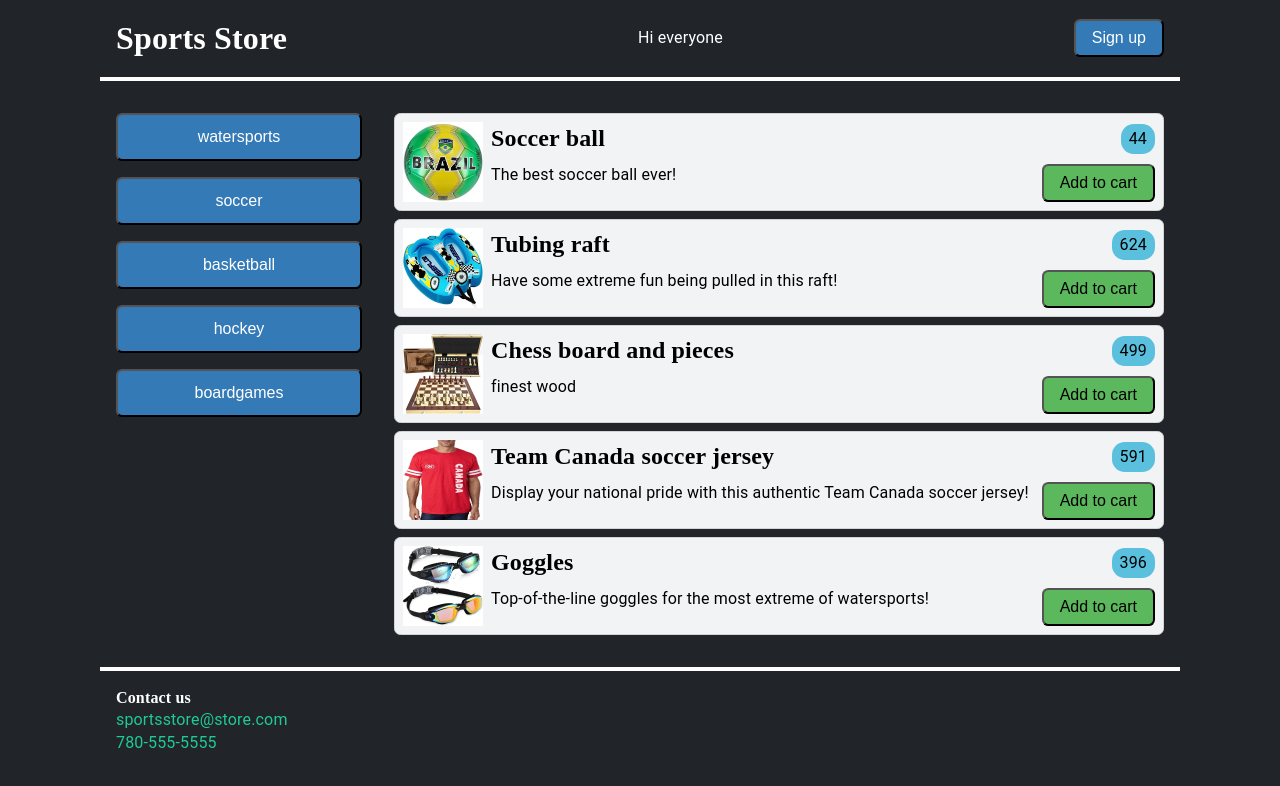
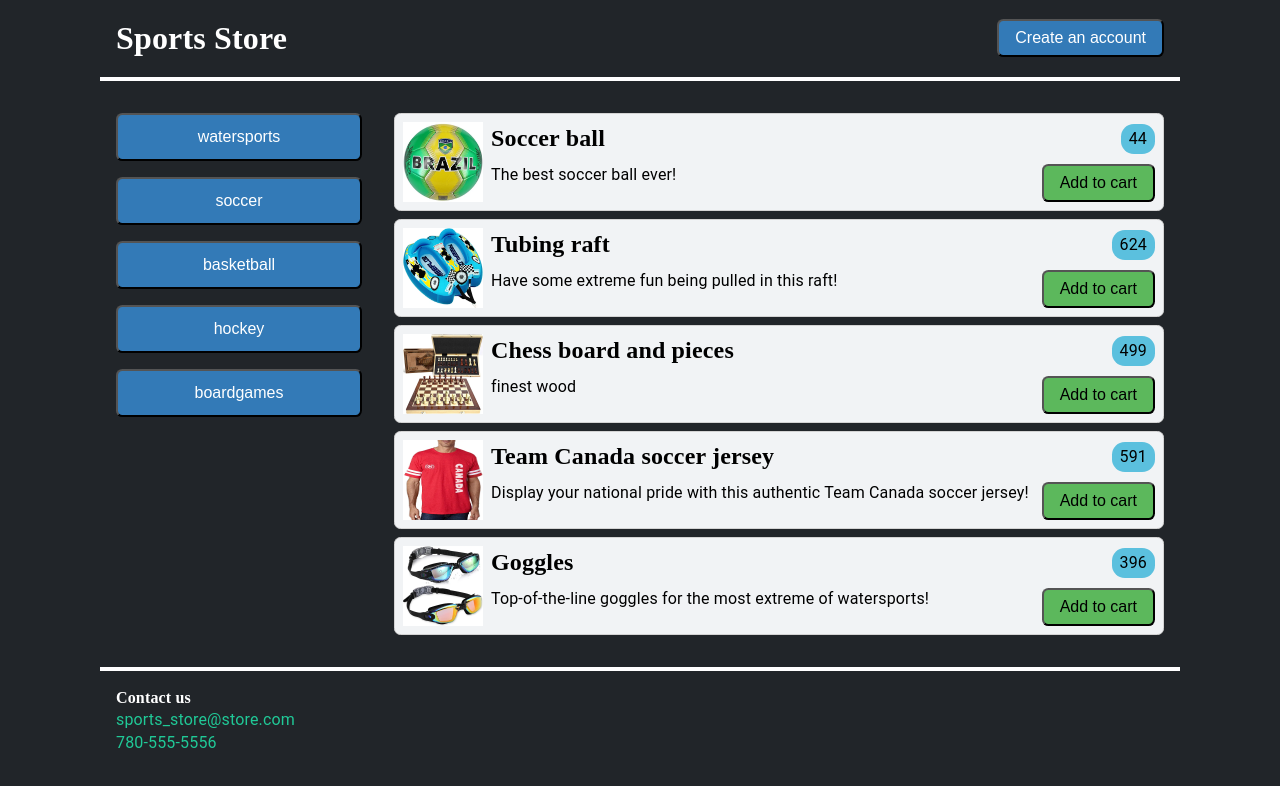
Before and after one commit to tupes/comit-react-2021, a React (Create React App) app in the folder applications/ecommerce-react/: page / in a window 1280 px wide. Shown: the top 786 px of the page. Built offline with nearby package versions, Linux system fonts and the light colour scheme.

Commit message:
Passing props to Header and Footer

```diff
--- a/applications/ecommerce-react/src/App.js
+++ b/applications/ecommerce-react/src/App.js
@@ -3,13 +3,17 @@ import ProductCategories from "./components/ProductCategories.js";
 import ProductsList from "./components/ProductsList.js";
 import Footer from "./components/Footer.js";
 
+function getButtonText() {
+  return Math.random() > 0.5 ? "Sign up" : "Create an account";
+}
+
 function App() {
   return (
     <div className="container">
-      <Header />
+      <Header title="Sports Store" buttonText={getButtonText()} />
       <ProductCategories />
       <ProductsList />
-      <Footer />
+      <Footer email="sports_store@store.com" phone="780-555-5556" />
     </div>
   );
 }
--- a/applications/ecommerce-react/src/components/Footer.js
+++ b/applications/ecommerce-react/src/components/Footer.js
@@ -1,15 +1,15 @@
 import React from "react";
 
-export default function Footer() {
+export default function Footer(props) {
   return (
     <footer>
       <h4>Contact us</h4>
       <ul>
         <li>
-          <a href="mailto:sportsstore@store.com">sportsstore@store.com</a>
+          <a href="mailto:sportsstore@store.com">{props.email}</a>
         </li>
         <li>
-          <a href="tel:+01-780-555-5555">780-555-5555</a>
+          <a href="tel:+01-780-555-5555">{props.phone}</a>
         </li>
       </ul>
     </footer>
--- a/applications/ecommerce-react/src/components/Header.js
+++ b/applications/ecommerce-react/src/components/Header.js
@@ -1,14 +1,11 @@
 import React from "react";
 
-import { welcome, messageTarget } from "../utils.js";
-
-export default function Header() {
+export default function Header(props) {
   return (
     <header>
-      <h1>Sports Store</h1>
-      <div>{`${welcome} ${messageTarget}`}</div>
+      <h1>{props.title}</h1>
       <button>
-        <a href="signup.html">Sign up</a>
+        <a href="signup.html">{props.buttonText}</a>
       </button>
     </header>
   );
--- a/applications/ecommerce-react/src/utils.js
+++ b/applications/ecommerce-react/src/utils.js
@@ -1,4 +1,8 @@
 const welcome = "Hi";
 const messageTarget = "everyone";
 
+function addTogether(num1, num2) {
+  return num1 + num2;
+}
+
 export { welcome, messageTarget };
```
